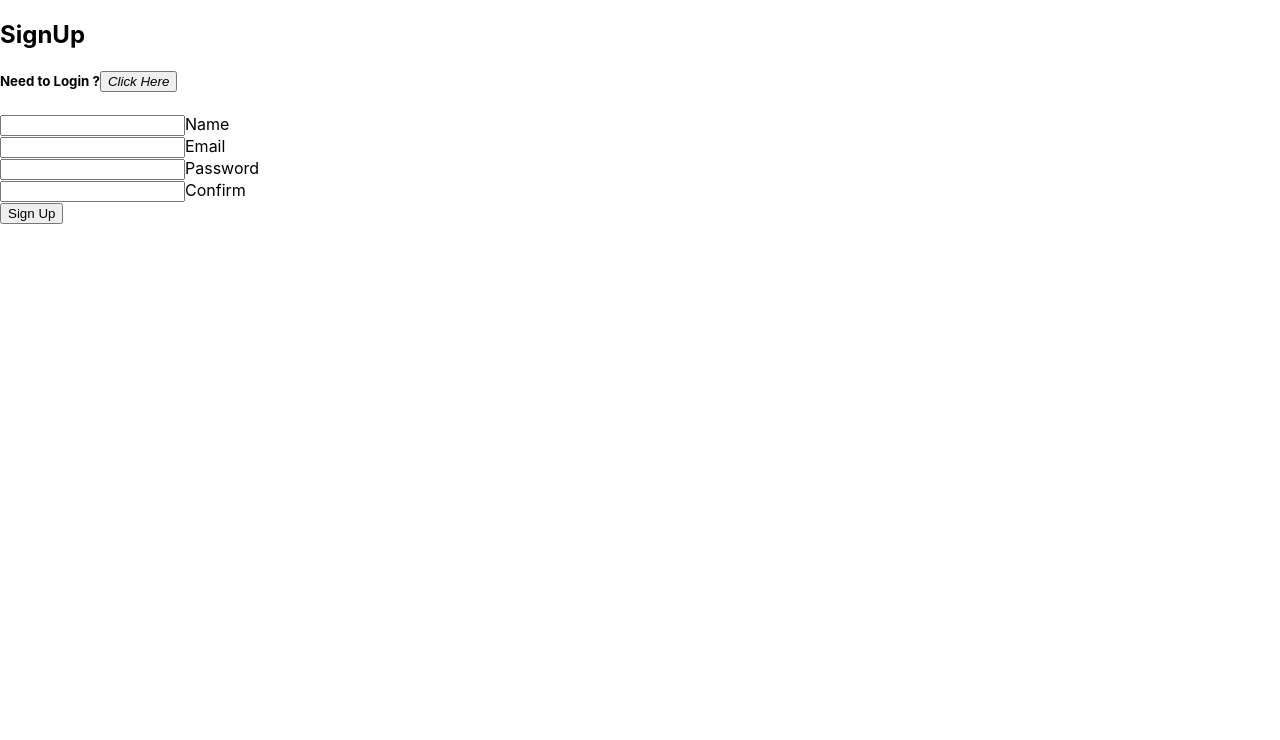
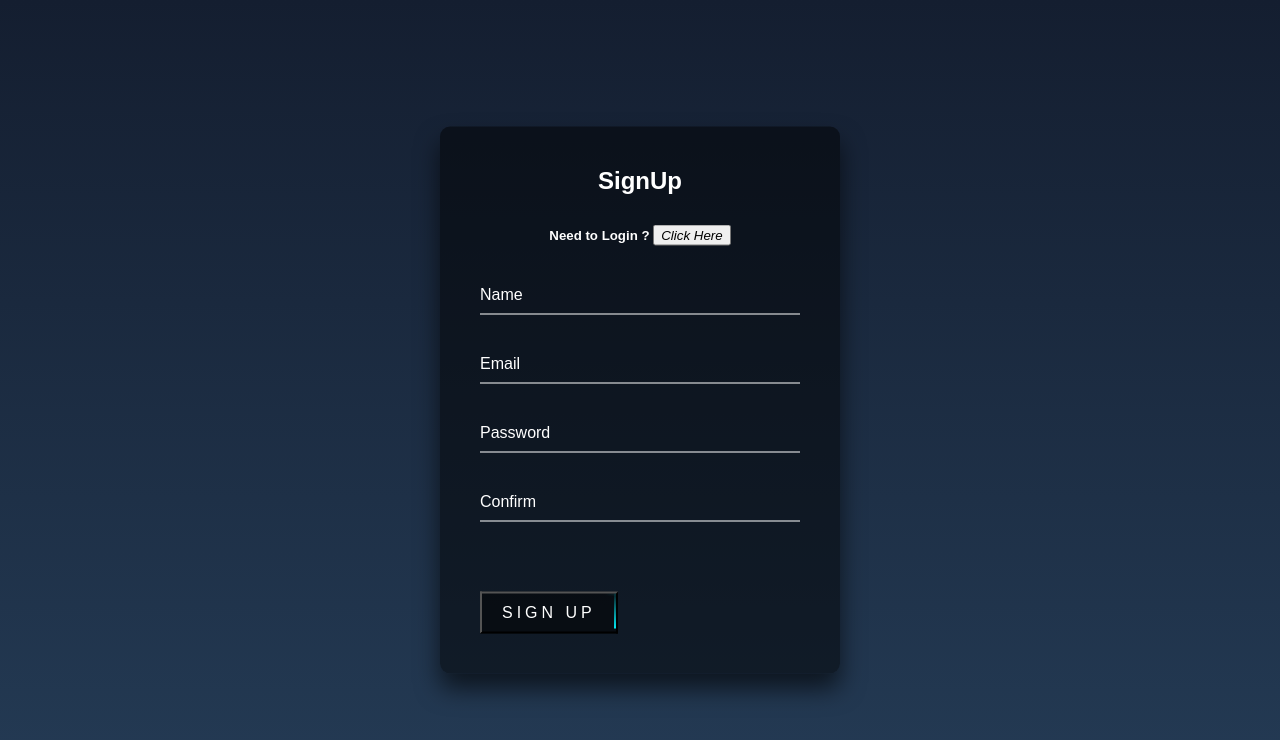
Before and after one commit to Orlandouchiha425/authentication, a React (Create React App) app: page / in a window 1280 px wide. Shown: the top 740 px of the page. Built offline with nearby package versions, Linux system fonts and the light colour scheme; no server answers.

Commit message:
adding minor CSS

```diff
--- a/src/components/LoginForm/LoginForm.jsx
+++ b/src/components/LoginForm/LoginForm.jsx
@@ -1,43 +1,45 @@
 import { useState } from 'react';
-import * as userService from '../../utilities/users-service';
-import {Link, useNavigate} from "react-router-dom";
+import styles from "./LoginForm.module.css"
+import * as usersService from '../../utilities/users-service';
+import { Link, useNavigate } from "react-router-dom";
 
-
-export default function LoginForm ({ setUser }) {
-    const [credentials, setCredentials ] = useState({
+export default function LoginForm({ setUser }) {
+    const [credentials, setCredentials] = useState({
       email: '',
       password: ''
-    })
-    const [ error, setError ] = useState('')
+    });
+    const [error, setError] = useState('');
 
-    const handleChange = (evt) => {
+    function handleChange(evt) {
       setCredentials({ ...credentials, [evt.target.name]: evt.target.value });
       setError('');
     }
 
-    let navigate = useNavigate()
-
-    const handleSubmit = async (evt) => {
-        evt.preventDefault()
-        try{
-            const user = await userService.login(credentials);
-            setUser(user)
-            navigate('/home')
-        }catch(error){
-            setError(error)
+    let navigate = useNavigate();
+    async function handleSubmit(evt) {
+      evt.preventDefault();
+      try {
+        const user = await usersService.login(credentials);
+        setUser(user);
+        navigate('/')
+      } catch {
+        setError('Log In Failed - Try Again');
       }
     }
 
     return (
-    <div >
-<div  >
+      <div>
+        {error && <p>{error}</p>}
+        <style>{'body { background: linear-gradient(#141e30, #243b55)}'}</style>
+        <div className={styles.loginbox}>
           <h2>Login</h2>
- <h5>Need to Sign Up? <Link  to='/signup'><button><em>Click Here</em></button> </Link></h5>
- <form autoComplete="off" onSubmit={handleSubmit} >
-   <div >
-   <input type="text" name="email" value={credentials.email} onChange={handleChange} required placeholder='use this email: test@gmail.com'/>      <label>Email</label>
+          <h5>Need to Sign Up? <Link className="nav-link active" to='/signup'><button><em>Click Here</em></button> </Link></h5>
+          <form autoComplete="off" onSubmit={handleSubmit}>
+            <div className={styles.userbox}>
+              <input type="text" name="email" value={credentials.email} onChange={handleChange} required placeholder='use this email: test@gmail.com'/>
+              <label>Email</label>
             </div>
-   <div>
+            <div className={styles.userbox}>
               <input type="password" name="password" value={credentials.password} onChange={handleChange} required placeholder='use this password: 123456'/>
               <label>Password</label>
             </div>
@@ -50,9 +52,6 @@ return (
             </button>
           </form>
         </div>
-<h1 className="error-message">&nbsp;{error}</h1>
-
       </div>
     )
-
   }
--- /dev/null
+++ b/src/components/LoginForm/LoginForm.module.css
@@ -0,0 +1,173 @@
+
+html {
+  height: 100%;
+}
+body {
+  margin:0;
+  padding:0;
+  font-family: sans-serif;
+}
+.loginbox {
+  position: absolute;
+  top: 50%;
+  left: 50%;
+  width: 400px;
+  padding: 40px;
+  transform: translate(-50%, -50%);
+  background: rgba(0,0,0,.5);
+  box-sizing: border-box;
+  box-shadow: 0 15px 25px rgba(0,0,0,.6);
+  border-radius: 10px;
+}
+
+.loginbox h2 {
+  margin: 0 0 30px;
+  padding: 0;
+  color: #fff;
+  text-align: center;
+}
+.loginbox h5 {
+  margin: 0 0 30px;
+  padding: 0;
+  color: #fff;
+  text-align: center;
+}
+
+.loginbox .userbox {
+  position: relative;
+}
+
+.loginbox .userbox input {
+  width: 100%;
+  padding: 10px 0;
+  font-size: 16px;
+  color: #fff;
+  margin-bottom: 30px;
+  border: none;
+  border-bottom: 1px solid #fff;
+  outline: none;
+  background: transparent;
+}
+.loginbox .userbox label {
+  position: absolute;
+  top:0;
+  left: 0;
+  padding: 10px 0;
+  font-size: 16px;
+  color: #fff;
+  pointer-events: none;
+  transition: .5s;
+}
+
+.loginbox .userbox input:focus ~ label,
+.loginbox .userbox input:valid ~ label {
+  top: -20px;
+  left: 0;
+  color: #03e9f4;
+  font-size: 12px;
+}
+
+.loginbox form button {
+  position: relative;
+  display: inline-block;
+  padding: 10px 20px;
+  color:#fff;
+  background-color:rgba(0,0,0,.5) ;
+  font-size: 16px;
+  text-decoration: none;
+  text-transform: uppercase;
+  overflow: hidden;
+  transition: .5s;
+  margin-top: 40px;
+  letter-spacing: 4px
+}
+
+.loginbox button:hover {
+  background: #03e9f4;
+  color: #fff;
+  border-radius: 5px;
+  box-shadow: 0 0 5px #03e9f4,
+              0 0 25px #03e9f4,
+              0 0 50px #03e9f4,
+              0 0 100px #03e9f4;
+}
+
+.loginbox button span {
+  position: absolute;
+  display: block;
+}
+
+.loginbox button span:nth-child(1) {
+  top: 0;
+  left: -100%;
+  width: 100%;
+  height: 2px;
+  background: linear-gradient(90deg, transparent, #03e9f4);
+  animation: btn-anim1 1s linear infinite;
+}
+
+@keyframes btn-anim1 {
+  0% {
+    left: -100%;
+  }
+  50%,100% {
+    left: 100%;
+  }
+}
+
+.loginbox button span:nth-child(2) {
+  top: -100%;
+  right: 0;
+  width: 2px;
+  height: 100%;
+  background: linear-gradient(180deg, transparent, #03e9f4);
+  animation: btn-anim2 1s linear infinite;
+  animation-delay: .25s
+}
+
+@keyframes btn-anim2 {
+  0% {
+    top: -100%;
+  }
+  50%,100% {
+    top: 100%;
+  }
+}
+
+.loginbox button span:nth-child(3) {
+  bottom: 0;
+  right: -100%;
+  width: 100%;
+  height: 2px;
+  background: linear-gradient(270deg, transparent, #03e9f4);
+  animation: btn-anim3 1s linear infinite;
+  animation-delay: .5s
+}
+
+@keyframes btn-anim3 {
+  0% {
+    right: -100%;
+  }
+  50%,100% {
+    right: 100%;
+  }
+}
+
+.loginbox button span:nth-child(4) {
+  bottom: -100%;
+  left: 0;
+  width: 2px;
+  height: 100%;
+  background: linear-gradient(360deg, transparent, #03e9f4);
+  animation: btn-anim4 1s linear infinite;
+  animation-delay: .75s
+}
+
+@keyframes btn-anim4 {
+  0% {
+    bottom: -100%;
+  }
+  50%,100% {
+    bottom: 100%;
+  }
+}
--- a/src/components/SignUpForm/SignUpForm.jsx
+++ b/src/components/SignUpForm/SignUpForm.jsx
@@ -1,6 +1,9 @@
-import { useState } from "react"
-import { signUp } from "../../utilities/users-service"
-import { useNavigate,Link } from "react-router-dom";
+// import { Component } from "react";
+import { useState } from "react";
+import { signUp } from '../../utilities/users-service';
+import { useNavigate } from "react-router-dom";
+import styles from "./SignUpForm.module.css";
+import { Link } from "react-router-dom";
 
 export default function SignUpForm({ setUser, user }) {
   const [state, setState] = useState({
@@ -31,7 +34,7 @@ export default function SignUpForm({ setUser, user }) {
 
       const newUser = await signUp(formData);
       setUser(newUser);
-      navigate("/home");
+      navigate("/");
       // const user=await SignUp(formData)
     } catch (err) {
       console.log(err);
@@ -39,23 +42,23 @@ export default function SignUpForm({ setUser, user }) {
     }
   };
 
+  const disable = state.password !== state.confirm;
 
-    const disable = state.password !== state.confirm;
-    return (
-      <div>
-
-      <div >
+  return (
+    <div>
+      <style>{"body { background: linear-gradient(#141e30, #243b55)}"}</style>
+      <div className={styles.loginbox}>
         <h2>SignUp</h2>
         <h5>
-          Need to Login ?
+          Need to Login ?{" "}
           <Link className="nav-link active" to="/login">
             <button>
               <em>Click Here</em>
-            </button>
+            </button>{" "}
           </Link>
         </h5>
         <form autoComplete="off" onSubmit={handleSubmit}>
-          <div >
+          <div className={styles.userbox}>
             <input
               type="text"
               name="name"
@@ -66,7 +69,7 @@ export default function SignUpForm({ setUser, user }) {
             <label>Name</label>
           </div>
 
-          <div >
+          <div className={styles.userbox}>
             <input
               type="email"
               name="email"
@@ -77,7 +80,7 @@ export default function SignUpForm({ setUser, user }) {
             <label>Email</label>
           </div>
 
-          <div >
+          <div className={styles.userbox}>
             <input
               type="password"
               name="password"
@@ -88,7 +91,7 @@ export default function SignUpForm({ setUser, user }) {
             <label>Password</label>
           </div>
 
-          <div >
+          <div className={styles.userbox}>
             <input
               type="password"
               name="confirm"
@@ -113,7 +116,5 @@ export default function SignUpForm({ setUser, user }) {
         &nbsp;{state.error} <style>{"body { background: color)}"}</style>
       </p>
     </div>
-
-    );
-
+  );
 }
--- /dev/null
+++ b/src/components/SignUpForm/SignUpForm.module.css
@@ -0,0 +1,174 @@
+html {
+    height: 100%;
+  }
+  body {
+    margin: 0;
+    padding: 0;
+    font-family: sans-serif;
+  }
+  .loginbox {
+    position: absolute;
+    top: 50%;
+    left: 50%;
+    width: 400px;
+    padding: 40px;
+    transform: translate(-50%, -50%);
+    background: rgba(0, 0, 0, 0.5);
+    box-sizing: border-box;
+    box-shadow: 0 15px 25px rgba(0, 0, 0, 0.6);
+    border-radius: 10px;
+  }
+
+  .loginbox h2 {
+    margin: 0 0 30px;
+    padding: 0;
+    color: #fff;
+    text-align: center;
+  }
+
+  .loginbox h5 {
+    margin: 0 0 30px;
+    padding: 0;
+    color: #fff;
+    text-align: center;
+  }
+  .loginbox .userbox {
+    position: relative;
+  }
+
+  .loginbox .userbox input {
+    width: 100%;
+    padding: 10px 0;
+    font-size: 16px;
+    color: #fff;
+    margin-bottom: 30px;
+    border: none;
+    border-bottom: 1px solid #fff;
+    outline: none;
+    background: transparent;
+  }
+  .loginbox .userbox label {
+    position: absolute;
+    top: 0;
+    left: 0;
+    padding: 10px 0;
+    font-size: 16px;
+    color: #fff;
+    pointer-events: none;
+    transition: 0.5s;
+  }
+
+  .loginbox .userbox input:focus ~ label,
+  .loginbox .userbox input:valid ~ label {
+    top: -20px;
+    left: 0;
+    color: #03e9f4;
+    font-size: 12px;
+  }
+
+  .loginbox form button {
+    position: relative;
+    display: inline-block;
+    padding: 10px 20px;
+    color: #fff;
+    background-color: rgba(0, 0, 0, 0.5);
+    font-size: 16px;
+    text-decoration: none;
+    text-transform: uppercase;
+    overflow: hidden;
+    transition: 0.5s;
+    margin-top: 40px;
+    letter-spacing: 4px;
+  }
+
+  .loginbox button:hover {
+    background: #03e9f4;
+    color: #fff;
+    border-radius: 5px;
+    box-shadow: 0 0 5px #03e9f4, 0 0 25px #03e9f4, 0 0 50px #03e9f4,
+      0 0 100px #03e9f4;
+  }
+
+  .loginbox button span {
+    position: absolute;
+    display: block;
+  }
+
+  .loginbox button span:nth-child(1) {
+    top: 0;
+    left: -100%;
+    width: 100%;
+    height: 2px;
+    background: linear-gradient(90deg, transparent, #03e9f4);
+    animation: btn-anim1 1s linear infinite;
+  }
+
+  @keyframes btn-anim1 {
+    0% {
+      left: -100%;
+    }
+    50%,
+    100% {
+      left: 100%;
+    }
+  }
+
+  .loginbox button span:nth-child(2) {
+    top: -100%;
+    right: 0;
+    width: 2px;
+    height: 100%;
+    background: linear-gradient(180deg, transparent, #03e9f4);
+    animation: btn-anim2 1s linear infinite;
+    animation-delay: 0.25s;
+  }
+
+  @keyframes btn-anim2 {
+    0% {
+      top: -100%;
+    }
+    50%,
+    100% {
+      top: 100%;
+    }
+  }
+
+  .loginbox button span:nth-child(3) {
+    bottom: 0;
+    right: -100%;
+    width: 100%;
+    height: 2px;
+    background: linear-gradient(270deg, transparent, #03e9f4);
+    animation: btn-anim3 1s linear infinite;
+    animation-delay: 0.5s;
+  }
+
+  @keyframes btn-anim3 {
+    0% {
+      right: -100%;
+    }
+    50%,
+    100% {
+      right: 100%;
+    }
+  }
+
+  .loginbox button span:nth-child(4) {
+    bottom: -100%;
+    left: 0;
+    width: 2px;
+    height: 100%;
+    background: linear-gradient(360deg, transparent, #03e9f4);
+    animation: btn-anim4 1s linear infinite;
+    animation-delay: 0.75s;
+  }
+
+  @keyframes btn-anim4 {
+    0% {
+      bottom: -100%;
+    }
+    50%,
+    100% {
+      bottom: 100%;
+    }
+  }
--- a/src/index.css
+++ b/src/index.css
@@ -1,4 +1,4 @@
-body {
+/* body {
   margin: 0;
   font-family: -apple-system, BlinkMacSystemFont, 'Segoe UI', 'Roboto', 'Oxygen',
     'Ubuntu', 'Cantarell', 'Fira Sans', 'Droid Sans', 'Helvetica Neue',
@@ -10,4 +10,4 @@ body {
 code {
   font-family: source-code-pro, Menlo, Monaco, Consolas, 'Courier New',
     monospace;
-}
+} */
```
Also changed, not shown: 1 other file (tests, documents, lock files or other folders). Lines whose indentation alone changed are shown as unchanged.
